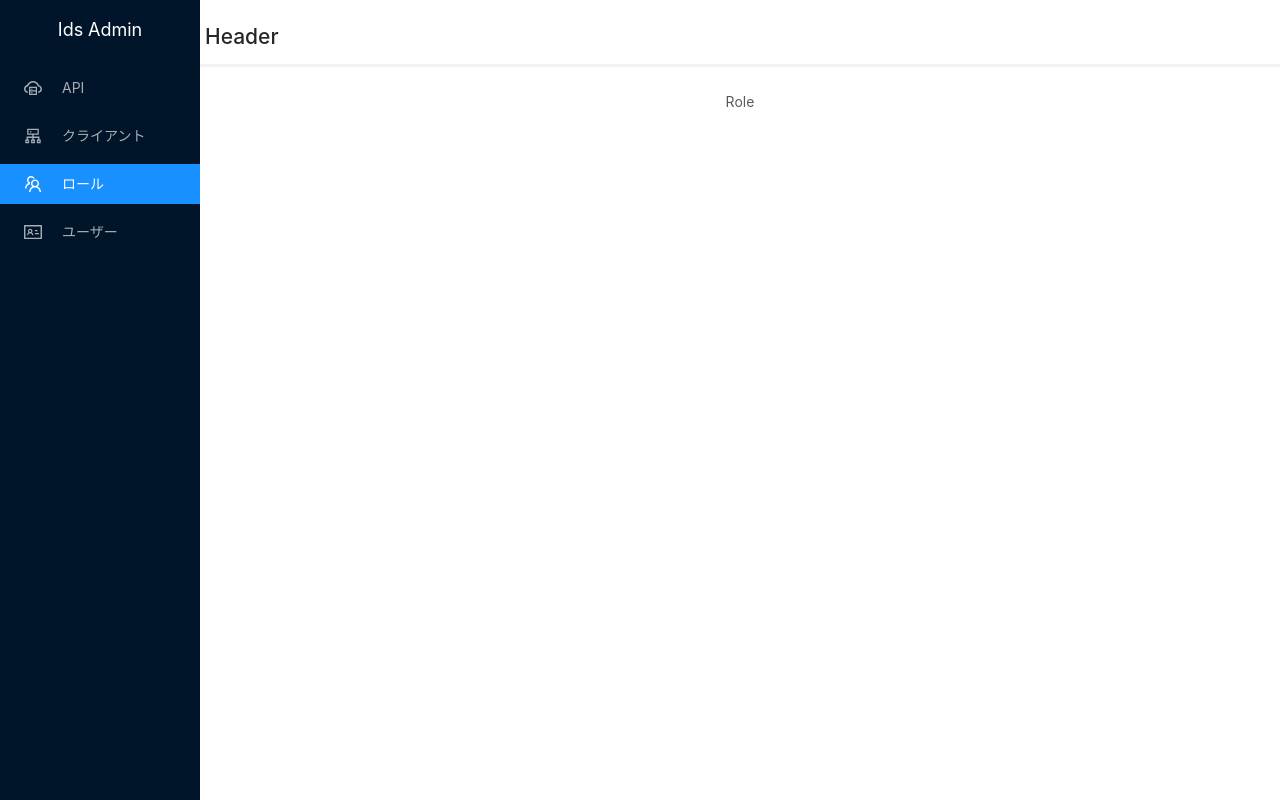
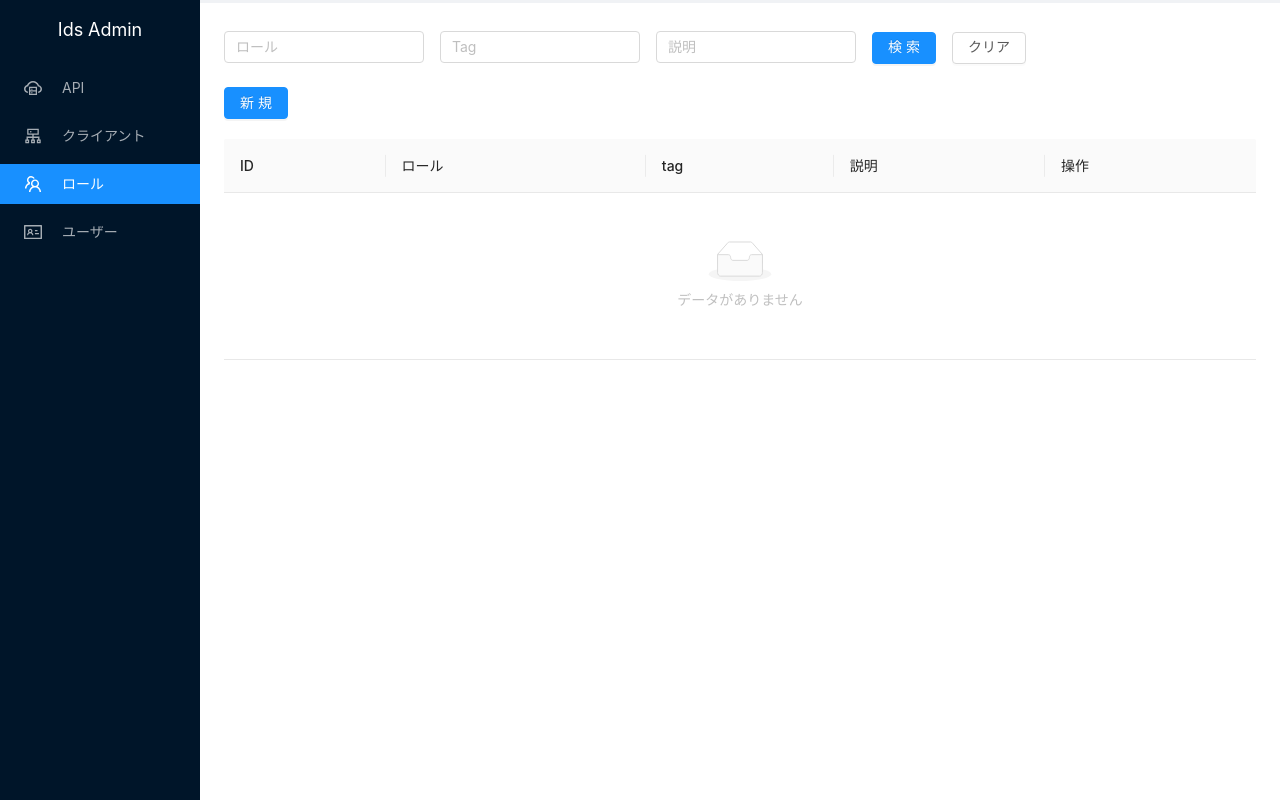
Before and after one commit to Yinger/IdentityCenter, a React (Create React App) app in the folder react-identity-admin-client/: page /role in a window 1280 px wide. Built offline with nearby package versions, Linux system fonts and the light colour scheme.

Commit message:
role 画面初期作成

```diff
--- /dev/null
+++ b/react-identity-admin-client/src/constants/urls.ts
@@ -0,0 +1 @@
+export const SEARCH_ROLE_URL = "api/Role/Search";
--- a/react-identity-admin-client/src/features/App.tsx
+++ b/react-identity-admin-client/src/features/App.tsx
@@ -61,17 +61,14 @@ const App = ({ match }: any) => {
           </Menu>
         </Sider>
         <Layout className="site-layout" style={{ marginLeft: 200 }}>
-          <Header
+          {/* <Header
             className="site-header-layout-background"
             style={{ padding: 5 }}
           >
             <h2> Header </h2>
-          </Header>
+          </Header> */}
           <Content style={{ marginTop: 3, overflow: "initial" }}>
-            <div
-              className="site-layout-background"
-              style={{ padding: 24, textAlign: "center" }}
-            >
+            <div className="site-layout-background" style={{ padding: 24 }}>
               <Route path="/" exact component={User} />
               <Route path="/apiResource" component={ApiResource} />
               <Route path="/client" component={Client} />
--- /dev/null
+++ b/react-identity-admin-client/src/features/role/components/dataColumns.tsx
@@ -0,0 +1,62 @@
+import React from "react";
+import { Button, Divider, Popconfirm } from "antd";
+import { RoleInfo } from "../../../interface/role";
+
+const DataColumns = () => {
+  return [
+    {
+      title: "ID",
+      dataIndex: "id",
+      key: "id",
+    },
+    {
+      title: "ロール",
+      dataIndex: "roleName",
+      key: "roleName",
+    },
+    {
+      title: "tag",
+      dataIndex: "tag",
+      key: "tag",
+    },
+    {
+      title: "説明",
+      dataIndex: "description",
+      key: "description",
+    },
+    {
+      title: "操作",
+      key: "action",
+      render: (text: string, record: RoleInfo) => (
+        <span>
+          <Button
+            size="small"
+            // icon="edit"
+            onClick={() => {
+              // handleUpdate(record);
+            }}
+          >
+            編集
+          </Button>
+          <Divider type="vertical" />
+          <Popconfirm
+            title={`${record.roleName} を削除しますか？`}
+            onConfirm={() => {
+              // handleDelete({ id: record.id });
+            }}
+          >
+            <Button
+              size="small"
+              // icon="delete"
+              danger
+            >
+              削除
+            </Button>
+          </Popconfirm>
+        </span>
+      ),
+    },
+  ];
+};
+
+export default DataColumns;
--- /dev/null
+++ b/react-identity-admin-client/src/features/role/components/queryForm.tsx
@@ -0,0 +1,89 @@
+import React, { useState, useEffect } from "react";
+import { Button, Form, Input } from "antd";
+import { FormProps } from "antd/lib/form";
+import { RoleSearchRequest, RoleSearchResponse } from "../../../interface/role";
+
+interface Props extends FormProps {
+  //   onDataChange(data: RoleSearchResponse): void;
+  //   getData(param: RoleSearchRequest, callback: () => void): void;
+  //   setLoading(loading: boolean): void;
+}
+
+const QueryForm = (props: Props) => {
+  const [roleName, setRoleName] = useState("");
+  const [tag, setTag] = useState("");
+  const [description, setDescription] = useState("");
+
+  const handleRoleNameChange = (e: React.FormEvent<HTMLInputElement>) => {
+    setRoleName(e.currentTarget.value);
+  };
+
+  const handleTagChange = (e: React.FormEvent<HTMLInputElement>) => {
+    setTag(e.currentTarget.value);
+  };
+
+  const handleDescriptionChange = (e: React.FormEvent<HTMLInputElement>) => {
+    setDescription(e.currentTarget.value);
+  };
+
+  const queryRole = (param: RoleSearchRequest) => {
+    // props.setLoading(true);
+    // props.getData(param, () => {
+    //   props.setLoading(false);
+    // });
+  };
+
+  const handleReset = () => {
+    setRoleName("");
+    setTag("");
+    setDescription("");
+    queryRole({ roleName: "", tag: "", description: "" } as RoleSearchRequest);
+  };
+
+  const handleSubmit = () => {
+    queryRole({ roleName, tag, description });
+  };
+
+  useEffect(() => {
+    queryRole({ roleName, tag, description });
+    // eslint-disable-next-line react-hooks/exhaustive-deps
+  }, []);
+
+  return (
+    <Form layout="inline">
+      <Form.Item>
+        <Input
+          placeholder="ロール"
+          style={{ width: 200 }}
+          value={roleName}
+          onChange={handleRoleNameChange}
+        />
+      </Form.Item>
+      <Form.Item>
+        <Input
+          placeholder="Tag"
+          style={{ width: 200 }}
+          value={tag}
+          onChange={handleTagChange}
+        />
+      </Form.Item>
+      <Form.Item>
+        <Input
+          placeholder="説明"
+          style={{ width: 200 }}
+          value={description}
+          onChange={handleDescriptionChange}
+        />
+      </Form.Item>
+      <Form.Item>
+        <Button type="primary" onClick={handleSubmit}>
+          検索
+        </Button>
+      </Form.Item>
+      <Form.Item>
+        <Button onClick={handleReset}>クリア</Button>
+      </Form.Item>
+    </Form>
+  );
+};
+export default QueryForm;
--- /dev/null
+++ b/react-identity-admin-client/src/features/role/index.scss
@@ -0,0 +1,3 @@
+.toolbar {
+  margin: 20px 0;
+}
--- a/react-identity-admin-client/src/features/role/index.tsx
+++ b/react-identity-admin-client/src/features/role/index.tsx
@@ -1,7 +1,25 @@
 import React from "react";
+import QueryForm from "./components/queryForm";
+import { Button, Table } from "antd";
+import DataColumns from "./components/dataColumns";
+import "./index.scss";
 
 const Role = () => {
-  return <>Role</>;
+  return (
+    <>
+      <QueryForm />
+      <div className="toolbar">
+        <Button type="primary">新規</Button>
+      </div>
+
+      <Table
+        columns={DataColumns()}
+        // dataSource={props.roleList}
+        // loading={loading}
+        className="table"
+      />
+    </>
+  );
 };
 
 export default Role;
--- /dev/null
+++ b/react-identity-admin-client/src/interface/role.ts
@@ -0,0 +1,14 @@
+export interface RoleInfo {
+  id: string;
+  roleName: string;
+  tag: string;
+  description: string;
+}
+
+export interface RoleSearchRequest {
+  roleName?: string;
+  tag?: string;
+  description?: string;
+}
+
+export type RoleSearchResponse = RoleInfo[] | undefined;
```
Also changed, not shown: react-identity-admin-client/src/utils/request.ts (added, +38 -0 lines).
